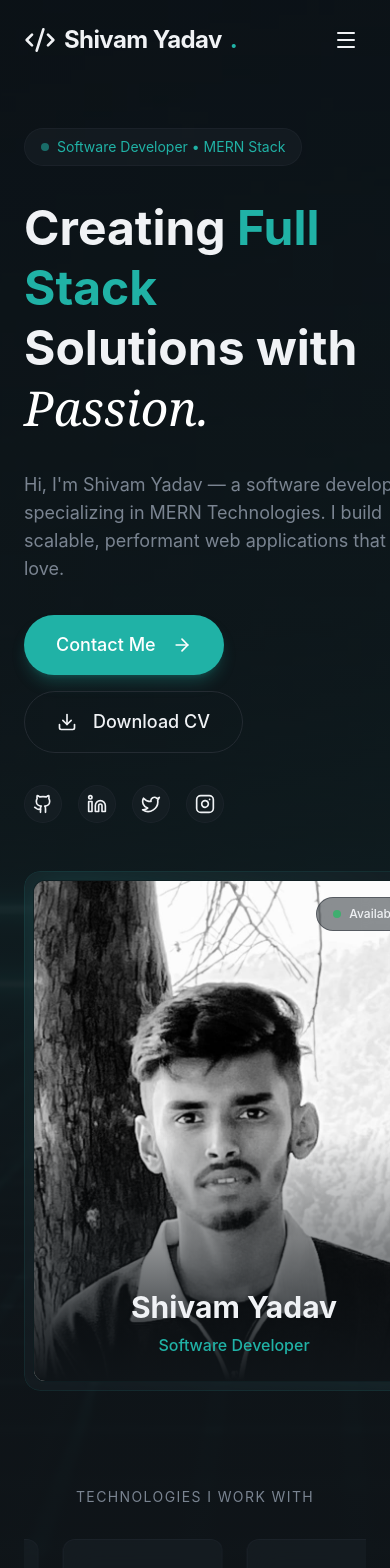
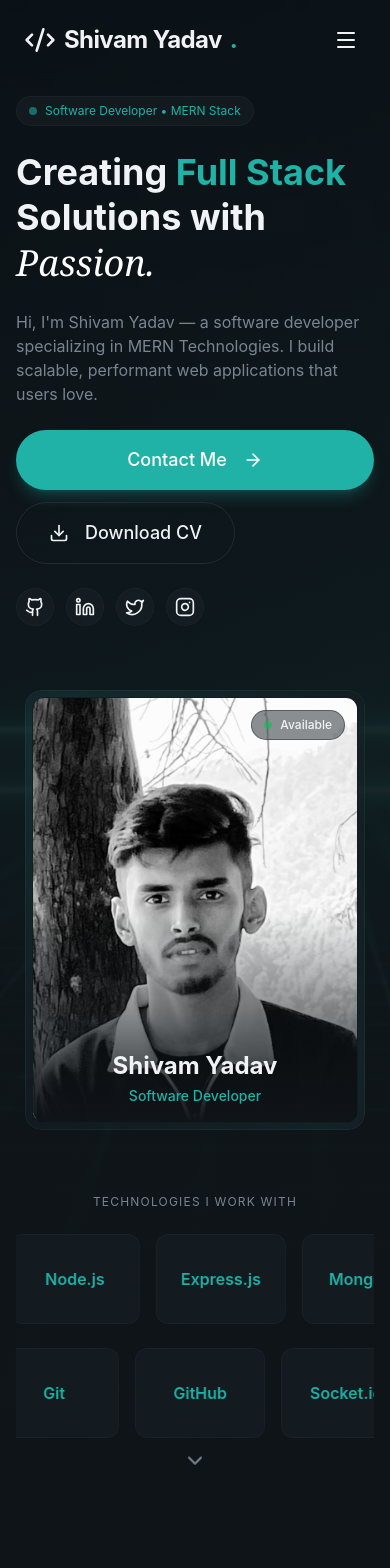
Before and after one commit to Shivam10yadav/portfolio, a React (Vite) app in the folder client/: page / in a window 390 px wide. Shown: the top 1568 px of the page. Built offline with nearby package versions, Linux system fonts and the light colour scheme.

Commit message:
alignment issues fix

```diff
--- a/client/src/App.jsx
+++ b/client/src/App.jsx
@@ -24,29 +24,30 @@ function App() {
         </ScrollAnimation>
 
         {/* Projects - Coming from right of screen */}
-        <ScrollAnimation variant="slideRight" delay={0.1}>
+        <ScrollAnimation variant="blur" delay={0.1}>
           <Projects />
         </ScrollAnimation>
 
         {/* Services - Scale animation for card pop out effect */}
-        <ScrollAnimation variant="scale" delay={0.1}>
+            <ScrollAnimation variant="blur" delay={0.1}>
           <Services />
         </ScrollAnimation>
 
-         <ScrollAnimation variant="scale" delay={0.1}>
+         <ScrollAnimation variant="blur" delay={0.1}>
  <Certificates/>
          </ScrollAnimation>
 
 
         {/* Contact - Coming from left of screen */}
-        <ScrollAnimation variant="slideLeft" delay={0.1}>
+        <ScrollAnimation variant="blur" delay={0.1}>
           <Contact />
         </ScrollAnimation>
       </main>
 
 
+   <Footer />
 
-        <Footer />
+
 
     </div>
   );
--- a/client/src/sections/Certificates.jsx
+++ b/client/src/sections/Certificates.jsx
@@ -7,7 +7,7 @@ const certificates = [
     issuer: "Scaler",
     date: "2026",
     icon: Award,
-    skills: ["Docker", "Kubernetes", ],
+    skills: ["Docker", "Kubernetes"],
     featured: true,
   },
   {
@@ -16,7 +16,7 @@ const certificates = [
     issuer: "Samsung",
     date: "2026",
     icon: Trophy,
-    skills: ["Python","Machine Learning","Numpy"],
+    skills: ["Python", "Machine Learning", "Numpy"],
     featured: false,
   },
   {
@@ -41,43 +41,43 @@ const certificates = [
 
 export const Certificates = () => {
   return (
-    <section id="certificates" className="py-32 relative overflow-hidden">
-      <div className="absolute top-1/2 right-1/4 w-96 h-96 bg-primary/5 rounded-full blur-3xl -translate-y-1/2" />
+    <section id="certificates" className="py-16 sm:py-24 lg:py-32 relative overflow-hidden">
+      <div className="absolute top-1/2 right-1/4 w-64 sm:w-96 h-64 sm:h-96 bg-primary/5 rounded-full blur-3xl -translate-y-1/2" />
 
-      <div className="container mx-auto px-6 relative z-10">
+      <div className="container mx-auto px-4 sm:px-6 relative z-10">
         {/* Section Header */}
-        <div className="max-w-3xl mb-16">
-          <span className="text-secondary-foreground text-sm font-medium tracking-wider uppercase animate-fadeIn">
+        <div className="max-w-3xl mb-12 sm:mb-16">
+          <span className="text-secondary-foreground text-xs sm:text-sm font-medium tracking-wider uppercase animate-fadeIn">
             Achievements
           </span>
-          <h2 className="text-4xl md:text-5xl font-bold mt-4 mb-6 animate-fadeIn text-secondary-foreground">
+          <h2 className="text-3xl sm:text-4xl md:text-5xl font-bold mt-3 sm:mt-4 mb-4 sm:mb-6 animate-fadeIn text-secondary-foreground">
             Certificates &{" "}
             <span className="font-serif italic font-normal text-white">
               recognitions.
             </span>
           </h2>
 
-          <p className="text-muted-foreground animate-fadeIn">
+          <p className="text-sm sm:text-base text-muted-foreground animate-fadeIn">
             Professional certifications and accomplishments that showcase my continuous learning and expertise in web development.
           </p>
         </div>
 
         {/* Certificates Grid */}
-        <div className="grid grid-cols-1 md:grid-cols-2 lg:grid-cols-4 gap-6">
+        <div className="grid grid-cols-1 sm:grid-cols-2 lg:grid-cols-4 gap-5 sm:gap-6">
           {certificates.map((cert, idx) => (
             <div
               key={cert.id}
               className="relative group animate-fadeIn"
               style={{ animationDelay: `${(idx + 1) * 150}ms` }}
             >
-              {/* Card Container */}
-              <div className="relative h-full overflow-hidden rounded-2xl border border-primary/30 hover:border-primary/50 transition-all duration-300">
+              {/* Card Container - Fixed height for alignment */}
+              <div className="relative h-full min-h-[340px] flex flex-col overflow-hidden rounded-2xl border border-primary/30 hover:border-primary/50 transition-all duration-300">
                 {/* Certificate Paper (slides up on hover) */}
-                <div className="relative bg-gradient-to-br from-primary/10 to-primary/5 backdrop-blur-sm p-6 pb-8 transition-all duration-500 ease-out group-hover:-translate-y-8">
+                <div className="relative bg-gradient-to-br from-primary/10 to-primary/5 backdrop-blur-sm p-5 sm:p-6 pb-6 sm:pb-8 transition-all duration-500 ease-out group-hover:-translate-y-8 flex-1 flex flex-col">
                   {/* Icon */}
                   <div className="flex justify-center mb-3">
-                    <div className="w-12 h-12 rounded-full bg-primary/20 flex items-center justify-center">
-                      <cert.icon className="w-6 h-6 text-primary" />
+                    <div className="w-10 h-10 sm:w-12 sm:h-12 rounded-full bg-primary/20 flex items-center justify-center">
+                      <cert.icon className="w-5 h-5 sm:w-6 sm:h-6 text-primary" />
                     </div>
                   </div>
 
@@ -88,9 +88,9 @@ export const Certificates = () => {
                     </span>
                   </div>
 
-                  {/* Certificate Details */}
-                  <div className="text-center">
-                    <h3 className="text-lg font-bold mb-1 leading-tight">
+                  {/* Certificate Details - flex-1 to push content evenly */}
+                  <div className="text-center flex-1 flex flex-col justify-center">
+                    <h3 className="text-base sm:text-lg font-bold mb-1 leading-tight px-2">
                       {cert.title}
                     </h3>
                     <p className="text-sm text-muted-foreground">
@@ -103,7 +103,7 @@ export const Certificates = () => {
 
                   {/* Featured Badge */}
                   {cert.featured && (
-                    <div className="absolute top-4 right-4">
+                    <div className="absolute top-3 sm:top-4 right-3 sm:right-4">
                       <div className="bg-primary text-primary-foreground text-xs px-2 py-1 rounded-full font-medium">
                         Featured
                       </div>
@@ -111,22 +111,22 @@ export const Certificates = () => {
                   )}
                 </div>
 
-                {/* Envelope Base (visible part) */}
-                <div className="glass px-6 py-4">
+                {/* Envelope Base (visible part) - Fixed at bottom */}
+                <div className="glass px-4 sm:px-6 py-3 sm:py-4 mt-auto">
                   {/* View Certificate Text (shown by default) */}
                   <div className="text-center mb-3 group-hover:opacity-0 transition-opacity duration-300">
-                    <p className="text-sm text-muted-foreground">
+                    <p className="text-xs sm:text-sm text-muted-foreground">
                       View Certificate
                     </p>
                   </div>
 
                   {/* Skills (hidden by default, shown on hover) */}
-                  <div className="opacity-0 group-hover:opacity-100 transition-all duration-300 -mt-3">
-                    <div className="flex flex-wrap gap-2 justify-center">
+                  <div className="opacity-0 group-hover:opacity-100 transition-all duration-300 -mt-3 min-h-[32px]">
+                    <div className="flex flex-wrap gap-1.5 sm:gap-2 justify-center">
                       {cert.skills.map((skill, skillIdx) => (
                         <span
                           key={skillIdx}
-                          className="px-2 py-1 bg-surface text-xs rounded-full text-muted-foreground"
+                          className="px-2 py-1 bg-surface text-xs rounded-full text-muted-foreground whitespace-nowrap"
                         >
                           {skill}
                         </span>
--- a/client/src/sections/Hero.jsx
+++ b/client/src/sections/Hero.jsx
@@ -39,13 +39,6 @@ const STATS = [
   { icon: Coffee, label: "Cups of Coffee", value: "∞" },
 ];
 
-// const TECH_ICONS = [
-//   { name: "React", icon: "⚛️" },
-//   { name: "Node.js", icon: "🟢" },
-//   { name: "MongoDB", icon: "🍃" },
-//   { name: "Express", icon: "⚡" },
-// ];
-
 export const Hero = () => {
   const firstRow = SKILLS.slice(0, 6);
   const secondRow = SKILLS.slice(6);
@@ -65,19 +58,19 @@ export const Hero = () => {
         <div className="absolute inset-0 bg-gradient-to-b from-background/20 via-background/80 to-background" />
       </div>
 
-      <div className="container mx-auto px-6 pt-32 pb-20 relative z-10">
+      <div className="container mx-auto px-4 sm:px-6 pt-24 sm:pt-32 pb-16 sm:pb-20 relative z-10">
         {/* HERO CONTENT */}
-        <div className="grid lg:grid-cols-2 gap-12 items-center">
+        <div className="grid lg:grid-cols-2 gap-8 sm:gap-12 items-center">
           {/* LEFT */}
-          <div className="space-y-8">
+          <div className="space-y-6 sm:space-y-8">
             <div className="animate-fade-in">
-              <span className="inline-flex items-center gap-2 px-4 py-2 rounded-full glass text-sm text-primary">
+              <span className="inline-flex items-center gap-2 px-3 sm:px-4 py-1.5 sm:py-2 rounded-full glass text-xs sm:text-sm text-primary">
                 <span className="w-2 h-2 bg-primary rounded-full animate-pulse" />
                 Software Developer • MERN Stack
               </span>
             </div>
 
-            <h1 className="text-5xl md:text-6xl lg:text-7xl font-bold leading-tight animate-fade-in animation-delay-100">
+            <h1 className="text-4xl sm:text-5xl md:text-6xl lg:text-7xl font-bold leading-tight animate-fade-in animation-delay-100">
               Creating <span className="text-primary">Full Stack</span>
               <br />
               Solutions with
@@ -87,22 +80,22 @@ export const Hero = () => {
               </span>
             </h1>
 
-            <p className="text-lg text-muted-foreground max-w-lg animate-fade-in animation-delay-200">
+            <p className="text-base sm:text-lg text-muted-foreground max-w-lg animate-fade-in animation-delay-200">
               Hi, I'm Shivam Yadav — a software developer specializing in MERN
               Technologies. I build scalable, performant web applications that
               users love.
             </p>
 
             {/* CTA */}
-            <div className="flex flex-wrap gap-4 animate-fade-in animation-delay-300">
-              <a href="#contact">
-                <Button size="lg">
+            <div className="flex flex-col sm:flex-row flex-wrap gap-3 sm:gap-4 animate-fade-in animation-delay-300">
+              <a href="#contact" className="w-full sm:w-auto">
+                <Button size="lg" className="w-full sm:w-auto">
                   Contact Me <ArrowRight className="w-5 h-5 ml-2" />
                 </Button>
               </a>
 
-              <a href="/resume10.pdf" download>
-                <AnimatedBorderButton>
+              <a href="/resume10.pdf" download className="w-full sm:w-auto">
+                <AnimatedBorderButton className="w-full sm:w-auto">
                   <Download className="w-5 h-5 mr-2" />
                   Download CV
                 </AnimatedBorderButton>
@@ -110,7 +103,7 @@ export const Hero = () => {
             </div>
 
             {/* SOCIAL */}
-            <div className="flex gap-4 animate-fade-in animation-delay-400">
+            <div className="flex gap-3 sm:gap-4 animate-fade-in animation-delay-400">
               {[
                 { icon: Github, href: "https://github.com/Shivam10yadav" },
                 {
@@ -137,7 +130,7 @@ export const Hero = () => {
           </div>
 
           {/* RIGHT - Flipping Card */}
-          <div className="relative animate-fade-in animation-delay-300">
+          <div className="relative animate-fade-in animation-delay-300 mt-8 lg:mt-0">
             <div className="flex justify-center lg:justify-end lg:mr-[4rem]">
               <FlippingProfileCard />
             </div>
@@ -145,14 +138,14 @@ export const Hero = () => {
         </div>
 
         {/* 🚀 SKILLS CARD MARQUEE */}
-        <div className="mt-24 space-y-8">
-          <p className="text-sm text-muted-foreground text-center uppercase tracking-widest">
+        <div className="mt-16 sm:mt-24 space-y-6 sm:space-y-8">
+          <p className="text-xs sm:text-sm text-muted-foreground text-center uppercase tracking-widest">
             Technologies I work with
           </p>
 
           {/* Row 1 → */}
           <div className="relative overflow-hidden">
-            <div className="flex gap-6 animate-marquee marquee-pause">
+            <div className="flex gap-4 sm:gap-6 animate-marquee marquee-pause">
               {[...firstRow, ...firstRow].map((skill, i) => (
                 <SkillCard key={i} name={skill} />
               ))}
@@ -161,7 +154,7 @@ export const Hero = () => {
 
           {/* Row 2 ← */}
           <div className="relative overflow-hidden">
-            <div className="flex gap-6 animate-marquee-reverse marquee-pause">
+            <div className="flex gap-4 sm:gap-6 animate-marquee-reverse marquee-pause">
               {[...secondRow, ...secondRow].map((skill, i) => (
                 <SkillCard key={i} name={skill} />
               ))}
@@ -171,7 +164,7 @@ export const Hero = () => {
       </div>
 
       {/* Scroll */}
-      <div className="absolute bottom-8 left-1/2 -translate-x-1/2">
+      <div className="absolute bottom-6 sm:bottom-8 left-1/2 -translate-x-1/2">
         <ChevronDown className="w-6 h-6 animate-bounce text-muted-foreground" />
       </div>
     </section>
@@ -181,11 +174,11 @@ export const Hero = () => {
 /* Flipping Profile Card Component */
 const FlippingProfileCard = () => {
   return (
-    <div className="group w-[420px] h-[520px] [perspective:1000px] cursor-pointer">
+    <div className="group w-full max-w-[340px] sm:max-w-[380px] lg:max-w-[420px] h-[440px] sm:h-[480px] lg:h-[520px] [perspective:1000px] cursor-pointer">
       <div className="relative w-full h-full transition-transform duration-700 [transform-style:preserve-3d] group-hover:[transform:rotateY(180deg)]">
         {/* FRONT SIDE - Photo */}
         <div className="absolute w-full h-full [backface-visibility:hidden] rounded-2xl overflow-hidden">
-          <div className="relative w-full h-full glass p-2 border border-primary/10 rounded-2xl shadow-2xl">
+          <div className="relative w-full h-full glass p-1.5 sm:p-2 border border-primary/10 rounded-2xl shadow-2xl">
             {/* Glow Effect */}
             <div className="absolute inset-0 rounded-2xl bg-gradient-to-br from-primary/20 via-transparent to-primary/10 blur-xl" />
 
@@ -200,13 +193,13 @@ const FlippingProfileCard = () => {
               <div className="absolute inset-0 bg-gradient-to-t from-background via-transparent to-transparent" />
 
               {/* Name & Title at Bottom */}
-              <div className="absolute bottom-0 left-0 right-0 p-6 text-center">
-                <h2 className="text-3xl font-bold text-foreground mb-2">Shivam Yadav</h2>
-                <p className="text-base text-primary font-medium">Software Developer</p>
+              <div className="absolute bottom-0 left-0 right-0 p-4 sm:p-6 text-center">
+                <h2 className="text-2xl sm:text-3xl font-bold text-foreground mb-1 sm:mb-2">Shivam Yadav</h2>
+                <p className="text-sm sm:text-base text-primary font-medium">Software Developer</p>
               </div>
 
               {/* Available Badge */}
-              <div className="absolute top-4 right-4 glass rounded-full px-4 py-2 backdrop-blur-xl">
+              <div className="absolute top-3 sm:top-4 right-3 sm:right-4 glass rounded-full px-3 sm:px-4 py-1.5 sm:py-2 backdrop-blur-xl">
                 <div className="flex items-center gap-2">
                   <div className="w-2 h-2 bg-green-500 rounded-full animate-pulse" />
                   <span className="text-xs font-medium text-foreground">Available</span>
@@ -218,36 +211,28 @@ const FlippingProfileCard = () => {
 
         {/* BACK SIDE - Stats + Tech */}
         <div className="absolute w-full h-full [backface-visibility:hidden] [transform:rotateY(180deg)] rounded-2xl">
-          <div className="w-full h-full glass p-6 border border-primary/10 rounded-2xl shadow-2xl">
-            <div className="relative h-full bg-background/90 backdrop-blur-xl rounded-xl p-8 flex flex-col justify-between border border-primary/5">
+          <div className="w-full h-full glass p-4 sm:p-6 border border-primary/10 rounded-2xl shadow-2xl">
+            <div className="relative h-full bg-background/90 backdrop-blur-xl rounded-xl p-6 sm:p-8 flex flex-col justify-between border border-primary/5">
 
               {/* Header */}
               <div className="text-center">
-                <h3 className="text-2xl font-bold text-foreground mb-2">Quick Stats</h3>
-                <div className="w-20 h-1 bg-gradient-to-r from-transparent via-primary to-transparent mx-auto" />
+                <h3 className="text-xl sm:text-2xl font-bold text-foreground mb-2">Quick Stats</h3>
+                <div className="w-16 sm:w-20 h-1 bg-gradient-to-r from-transparent via-primary to-transparent mx-auto" />
               </div>
 
               {/* Stats Grid */}
-              <div className="grid grid-cols-2 gap-4 flex-1 content-center">
+              <div className="grid grid-cols-2 gap-3 sm:gap-4 flex-1 content-center">
                 {STATS.map((stat, i) => (
                   <div
                     key={i}
-                    className="glass rounded-xl p-6 text-center hover:scale-105 transition-transform border border-primary/10"
+                    className="glass rounded-xl p-4 sm:p-6 text-center hover:scale-105 transition-transform border border-primary/10"
                   >
-                    <stat.icon className="w-10 h-10 mx-auto mb-3 text-primary" />
-                    <div className="text-3xl font-bold text-primary mb-1">{stat.value}</div>
-                    <div className="text-sm text-muted-foreground">{stat.label}</div>
+                    <stat.icon className="w-8 sm:w-10 h-8 sm:h-10 mx-auto mb-2 sm:mb-3 text-primary" />
+                    <div className="text-2xl sm:text-3xl font-bold text-primary mb-1">{stat.value}</div>
+                    <div className="text-xs sm:text-sm text-muted-foreground">{stat.label}</div>
                   </div>
                 ))}
               </div>
-
-              {/* CTA */}
-              {/* <div className="space-y-3">
-                <div className="flex items-center justify-center gap-2 text-sm text-primary">
-                  <div className="w-2 h-2 bg-primary rounded-full animate-pulse" />
-                  <span className="font-medium">Open to Opportunities</span>
-                </div>
-              </div> */}
 
               {/* Hint */}
               <div className="text-center">
@@ -268,10 +253,10 @@ const SkillCard = ({ name }) => {
   return (
     <div
       className="
-        min-w-[160px] h-[110px]
+        min-w-[130px] sm:min-w-[160px] h-[90px] sm:h-[110px]
         glass rounded-xl
         flex items-center justify-center
-        text-lg font-semibold text-primary
+        text-base sm:text-lg font-semibold text-primary
         transform transition-all duration-300
         hover:-translate-y-2 hover:scale-105
         hover:shadow-xl hover:shadow-primary/20
--- a/client/src/sections/Projects.jsx
+++ b/client/src/sections/Projects.jsx
@@ -38,7 +38,7 @@ const projects = [
 
 export const Projects = () => {
   return (
-    <section id="projects" className="py-32 relative overflow-hidden">
+    <section id="projects" className="py-30 relative overflow-hidden">
       {/* Bg glows */}
       <div className="absolute top-1/4 right-0 w-96 h-96 bg-primary/5 rounded-full blur-3xl" />
       <div className="absolute bottom-1/4 left-0 w-64 h-64 bg-highlight/5 rounded-full blur-3xl" />
```
Also changed, not shown: client/src/sections/Contact.jsx (+40 -36 lines).
